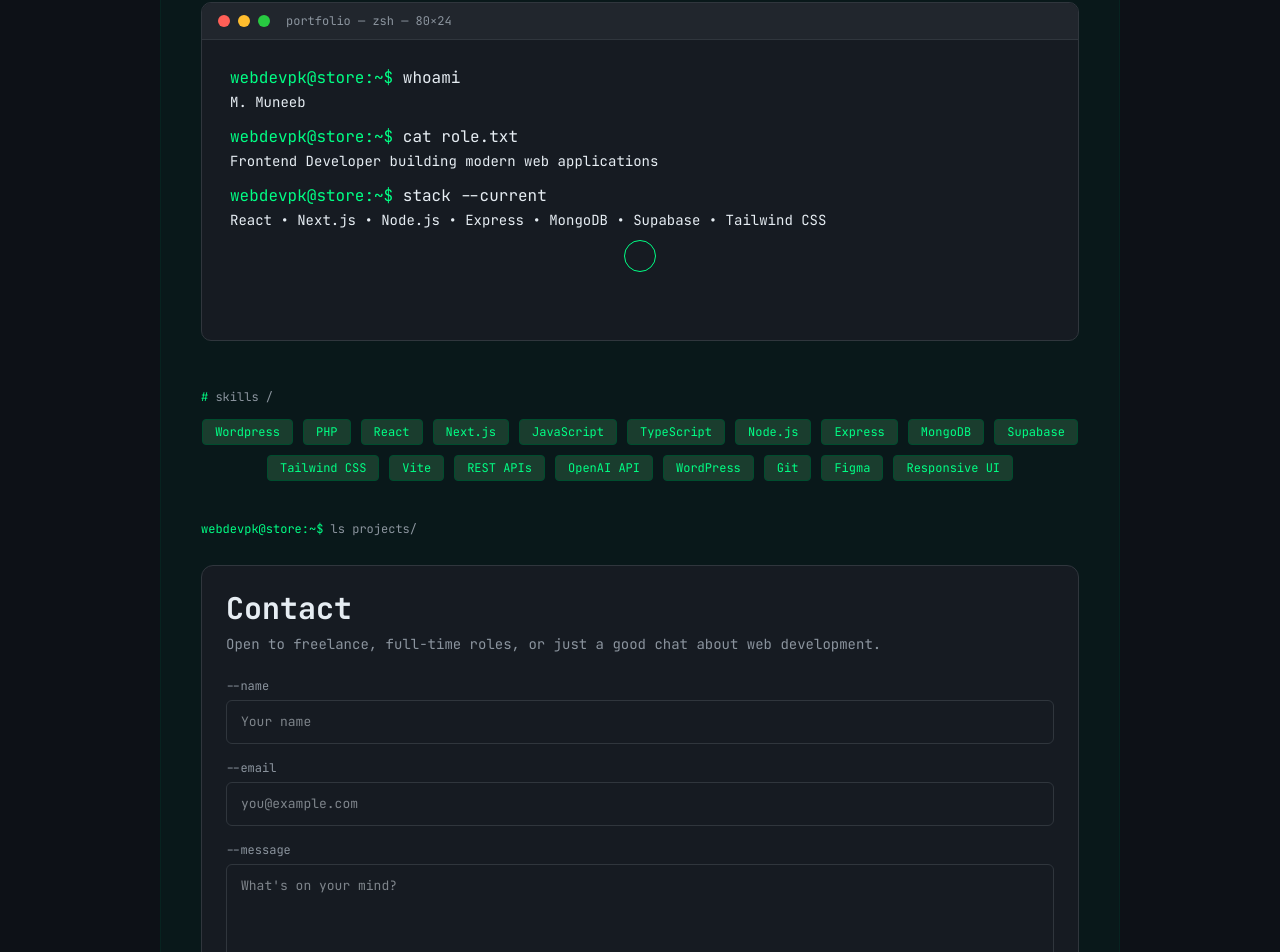
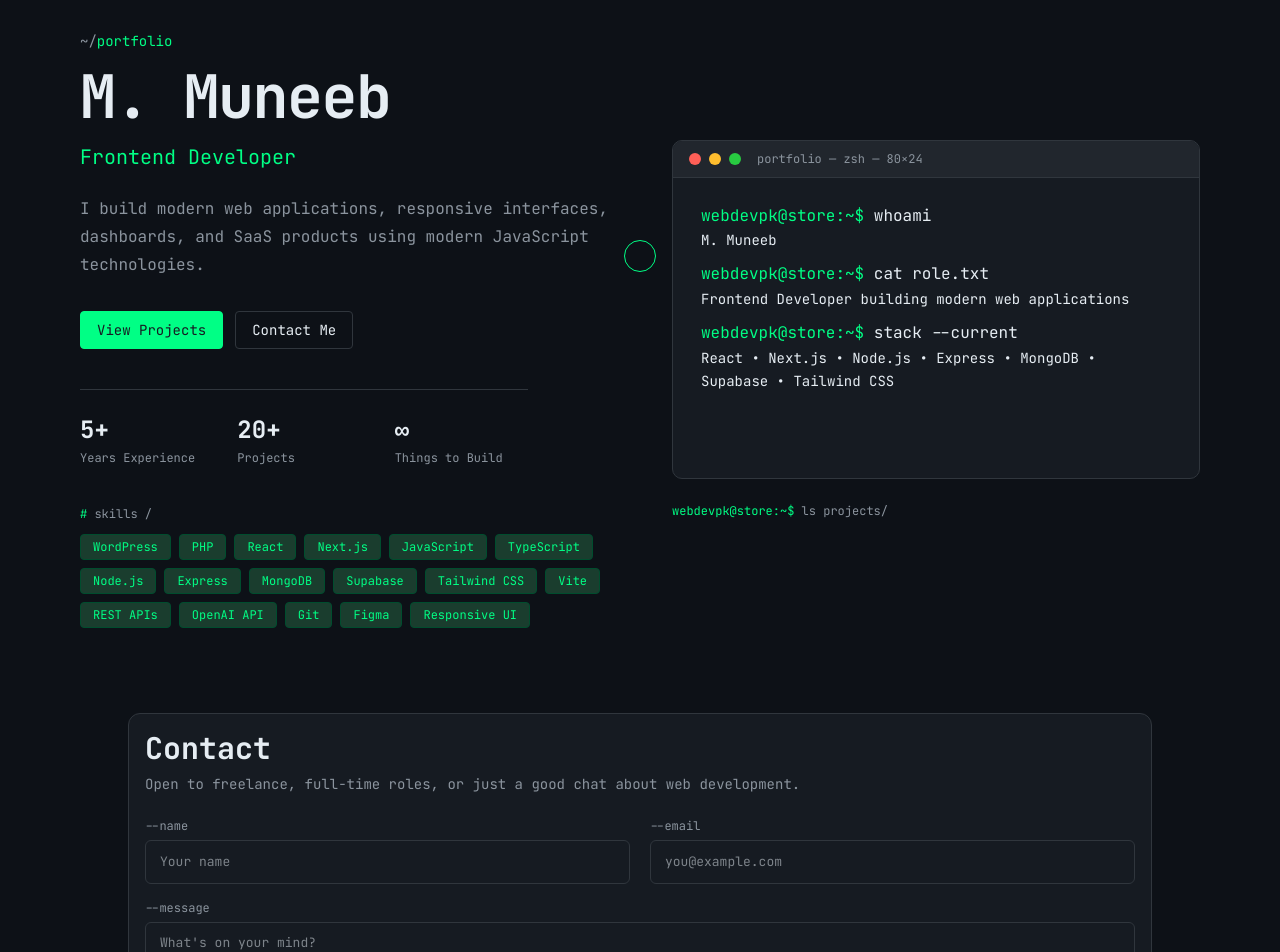
Before and after one commit to mmuneeb1000/portfolio-website-muneeb, a React (Vite) app in the folder client/: page / in a window 1280 px wide. Shown: the part 144-1096 px from the top of the page. Built offline with nearby package versions, Linux system fonts and the light colour scheme.

Commit message:
portfolio update

```diff
--- a/client/src/App.jsx
+++ b/client/src/App.jsx
@@ -14,10 +14,12 @@
   return (
     <>
       <Navbar />
-
-      <main
-        className="relative overflow-hidden rounded-3xl border border-emerald-900/20
-        bg-emerald-950/30 mx-4 my-6 p-4 lg:px-10 lg:mx-auto lg:w-240 [html[data-theme='light']_&]:border-emerald-900/10
+      <main className="mx-4 my-6 lg:mx-auto lg:w-280">
+        <Hero />
+        <Contact />
+        <div
+          className="relative overflow-hidden rounded-3xl p-4 lg:px-10
+          border border-border bg-emerald-950/30
          [html[data-theme='light']_&]:bg-emerald-50/60 "
         >
           {/* Grain */}
@@ -25,14 +27,12 @@
 
           {/* Content */}
           <div className="relative z-10">
-          <Hero />
-          <Contact />
             <Websites />
             <Projects />
             <Components />
           </div>
+        </div>
       </main>
-
       <Footer theme={theme} toggleTheme={toggleTheme} />
     </>
   );
--- a/client/src/components/Contact.jsx
+++ b/client/src/components/Contact.jsx
@@ -1,4 +1,4 @@
-import React, { useState } from "react";
+import React, { useRef, useState } from "react";
 import { FiSend, FiCheck, FiLoader } from "react-icons/fi";
 import emailjs from "@emailjs/browser";
 
@@ -12,6 +12,8 @@
   const [status, setStatus] = useState(null);
   const [errMsg, setErrMsg] = useState("");
 
+  const textareaRef = useRef(null);
+
   const handleChange = (e) => {
     setForm((prev) => ({
       ...prev,
@@ -21,6 +23,25 @@
     if (status === "error") {
       setStatus(null);
       setErrMsg("");
+    }
+
+    if (e.target.name === "message") {
+      const textarea = e.target;
+
+      textarea.style.height = "auto";
+
+      const lineHeight = parseFloat(getComputedStyle(textarea).lineHeight);
+
+      const minHeight = lineHeight * 2;
+      const maxHeight = lineHeight * 5;
+
+      textarea.style.height = `${Math.min(
+        Math.max(textarea.scrollHeight, minHeight),
+        maxHeight,
+      )}px`;
+
+      textarea.style.overflowY =
+        textarea.scrollHeight > maxHeight ? "auto" : "hidden";
     }
   };
 
@@ -62,6 +83,11 @@
         message: "",
       });
 
+      if (textareaRef.current) {
+        textareaRef.current.style.height = "";
+        textareaRef.current.style.overflowY = "hidden";
+      }
+
       setTimeout(() => {
         setStatus(null);
       }, 3000);
@@ -75,10 +101,10 @@
   return (
     <section
       id="contact"
-      className="mx-auto w-full max-w-5xl py-3"
+      className="mx-auto w-full max-w-5xl py-6"
       aria-labelledby="contact-heading"
     >
-      <div className="rounded-xl border border-border bg-surface p-6">
+      <div className="rounded-xl border border-border bg-surface p-4">
         <h2 id="contact-heading" className="mb-2 text-3xl font-bold text-text">
           Contact
         </h2>
@@ -93,6 +119,7 @@
           noValidate
           aria-busy={status === "sending"}
         >
+          <div className="grid grid-cols-1 md:grid-cols-2 md:gap-5">
             <div className="mb-4">
               <label htmlFor="name" className="mb-1.5 block text-xs text-muted">
                 --name
@@ -109,14 +136,15 @@
                 onChange={handleChange}
                 placeholder="Your name"
                 aria-invalid={status === "error" && !form.name.trim()}
-              className="w-full rounded-md border border-border bg-surface hover:border-green
-              px-[14px] py-[10px] text-[13px] text-text outline-none transition-colors
-              focus:border-green disabled:cursor-not-allowed disabled:opacity-60"
+                className="w-full rounded-md border border-border bg-surface px-[14px] py-[10px] text-[13px] text-text outline-none transition-colors hover:border-green focus:border-green disabled:cursor-not-allowed disabled:opacity-60"
               />
             </div>
 
             <div className="mb-4">
-            <label htmlFor="email" className="mb-1.5 block text-xs text-muted">
+              <label
+                htmlFor="email"
+                className="mb-1.5 block text-xs text-muted"
+              >
                 --email
               </label>
 
@@ -134,10 +162,9 @@
                   status === "error" &&
                   (!form.email.trim() || !/\S+@\S+\.\S+/.test(form.email))
                 }
-              className="w-full rounded-md border border-border bg-surface hover:border-green
-              px-[14px] py-[10px] text-[13px] text-text outline-none transition-colors
-              focus:border-green disabled:cursor-not-allowed disabled:opacity-60"
+                className="w-full rounded-md border border-border bg-surface px-[14px] py-[10px] text-[13px] text-text outline-none transition-colors hover:border-green focus:border-green disabled:cursor-not-allowed disabled:opacity-60"
               />
+            </div>
           </div>
 
           <div className="mb-4">
@@ -149,27 +176,24 @@
             </label>
 
             <textarea
+              ref={textareaRef}
               id="message"
               name="message"
-              rows={5}
+              rows={2}
               required
               disabled={status === "sending"}
               value={form.message}
               onChange={handleChange}
               placeholder="What's on your mind?"
               aria-invalid={status === "error" && !form.message.trim()}
-              className="w-full resize-y rounded-md border border-border bg-surface hover:border-green
-              px-[14px] py-[10px] text-[13px] text-text outline-none transition-colors
-               focus:border-green disabled:cursor-not-allowed disabled:opacity-60"
+              className="w-full resize-none overflow-y-hidden rounded-md border border-border bg-surface px-[14px] py-[10px] text-[13px] leading-5 text-text outline-none transition-colors hover:border-green focus:border-green disabled:cursor-not-allowed disabled:opacity-60"
             />
           </div>
 
           <button
             type="submit"
             disabled={status === "sending"}
-            className="flex items-center gap-2 rounded-md border border-green px-6
-            py-[10px] text-[13px] text-green transition-all hover:bg-surface2
-            hover:text-white disabled:cursor-not-allowed disabled:opacity-60"
+            className="flex items-center gap-2 rounded-md border border-green px-6 py-[10px] text-[13px] text-green transition-all hover:bg-surface2 hover:text-white disabled:cursor-not-allowed disabled:opacity-60"
           >
             {status === "sending" ? (
               <>
--- a/client/src/components/Hero.jsx
+++ b/client/src/components/Hero.jsx
@@ -93,7 +93,7 @@
   };
 
   const skills = [
-    "Wordpress",
+    "WordPress",
     "PHP",
     "React",
     "Next.js",
@@ -107,16 +107,87 @@
     "Vite",
     "REST APIs",
     "OpenAI API",
-    "WordPress",
     "Git",
     "Figma",
     "Responsive UI",
   ];
 
   return (
-    <section className="py-4">
-      <div className="mb-12 overflow-hidden rounded-[10px] border border-border bg-surface">
-        <div className="flex items-center gap-2 border-b bg-surface2 border-border px-4 py-2.5">
+    <section className="flex min-h-[calc(100vh-5rem)] items-center py-12">
+      <div className="grid w-full items-center gap-12 lg:grid-cols-2 lg:gap-16">
+        {/* LEFT: PROFILE */}
+        <div>
+          <p className="mb-4 font-mono text-sm text-green">
+            <span className="text-muted">~/</span>portfolio
+          </p>
+
+          <h1 className="text-5xl font-bold tracking-tight text-text md:text-6xl">
+            M. Muneeb
+          </h1>
+
+          <p className="mt-4 text-xl text-green">Frontend Developer</p>
+
+          <p className="mt-6 max-w-xl text-base leading-7 text-muted">
+            I build modern web applications, responsive interfaces, dashboards,
+            and SaaS products using modern JavaScript technologies.
+          </p>
+
+          <div className="mt-8 flex gap-3">
+            <a
+              href="#projects"
+              className="rounded border border-green bg-green px-4 py-2 text-sm text-surface"
+            >
+              View Projects
+            </a>
+
+            <a
+              href="#contact"
+              className="rounded border border-border px-4 py-2 text-sm text-text transition hover:border-green hover:text-green"
+            >
+              Contact Me
+            </a>
+          </div>
+
+          <div className="mt-10 grid max-w-md grid-cols-3 gap-6 border-t border-border pt-6">
+            <div>
+              <p className="text-2xl font-semibold text-text">5+</p>
+              <p className="mt-1 text-xs text-muted">Years Experience</p>
+            </div>
+
+            <div>
+              <p className="text-2xl font-semibold text-text">20+</p>
+              <p className="mt-1 text-xs text-muted">Projects</p>
+            </div>
+
+            <div>
+              <p className="text-2xl font-semibold text-text">∞</p>
+              <p className="mt-1 text-xs text-muted">Things to Build</p>
+            </div>
+          </div>
+
+          <div className="mt-10">
+            <p className="mb-3 text-xs text-muted">
+              <span className="text-green"># </span>
+              skills /
+            </p>
+
+            <div className="flex flex-wrap gap-2">
+              {skills.map((skill) => (
+                <span
+                  key={skill}
+                  className="tech-pill rounded border px-3 py-1 text-xs bg-green-muted text-green border-[#004d2e]"
+                >
+                  {skill}
+                </span>
+              ))}
+            </div>
+          </div>
+        </div>
+
+        {/* RIGHT: TERMINAL */}
+        <div>
+          <div className="overflow-hidden rounded-[10px] border border-border bg-surface">
+            <div className="flex items-center gap-2 border-b border-border bg-surface2 px-4 py-2.5">
               {["#ff5f57", "#ffbd2e", "#28ca41"].map((c) => (
                 <span
                   key={c}
@@ -149,43 +220,31 @@
                   </div>
 
                   {line.showOutput && (
-                <div className="mb-2 text-text text-[14px]">{line.output}</div>
+                    <div className="mb-2 text-text text-[14px]">
+                      {line.output}
+                    </div>
                   )}
                 </div>
               ))}
 
               {typingIndex >= lines.length && (
                 <div>
-              <span className="select-none text-green">webdevpk@store:~$ </span>
+                  <span className="select-none text-green">
+                    webdevpk@store:~${" "}
+                  </span>
                   <span className="cursor" />
                 </div>
               )}
             </div>
           </div>
 
-      <div>
-        <p className="mb-3.5 text-xs text-muted">
-          <span className="text-green"># </span>
-          skills /
-        </p>
-
-        <div className="flex flex-wrap justify-center gap-2.5">
-          {skills.map((skill) => (
-            <span
-              key={skill}
-              className="tech-pill rounded border px-3 py-1 text-xs bg-green-muted text-green border-[#004d2e]"
-            >
-              {skill}
-            </span>
-          ))}
-        </div>
-      </div>
-
-      <div className="mt-10 text-xs">
+          <div className="mt-6 text-xs">
             <span className="text-green">webdevpk@store:~$ </span>
             <span className="text-muted">ls projects/</span>
             <span className="cursor" />
           </div>
+        </div>
+      </div>
     </section>
   );
 }
--- a/client/src/components/Navbar.jsx
+++ b/client/src/components/Navbar.jsx
@@ -13,7 +13,7 @@
   const [isOpen, setIsOpen] = useState(false);
 
   return (
-    <header className="sticky top-0 z-50 border-b border-border bg-bg/90 px-6 py-4 backdrop-blur">
+    <header className="border-b border-border bg-bg/90 px-6 py-4 backdrop-blur">
       <div className="mx-auto flex  items-center justify-between">
         <div className="flex gap-4 items-center">
           <img src={siteLogo} className="w-14 h-14 rounded-xl" />
```
Lines whose indentation alone changed are shown as unchanged.
